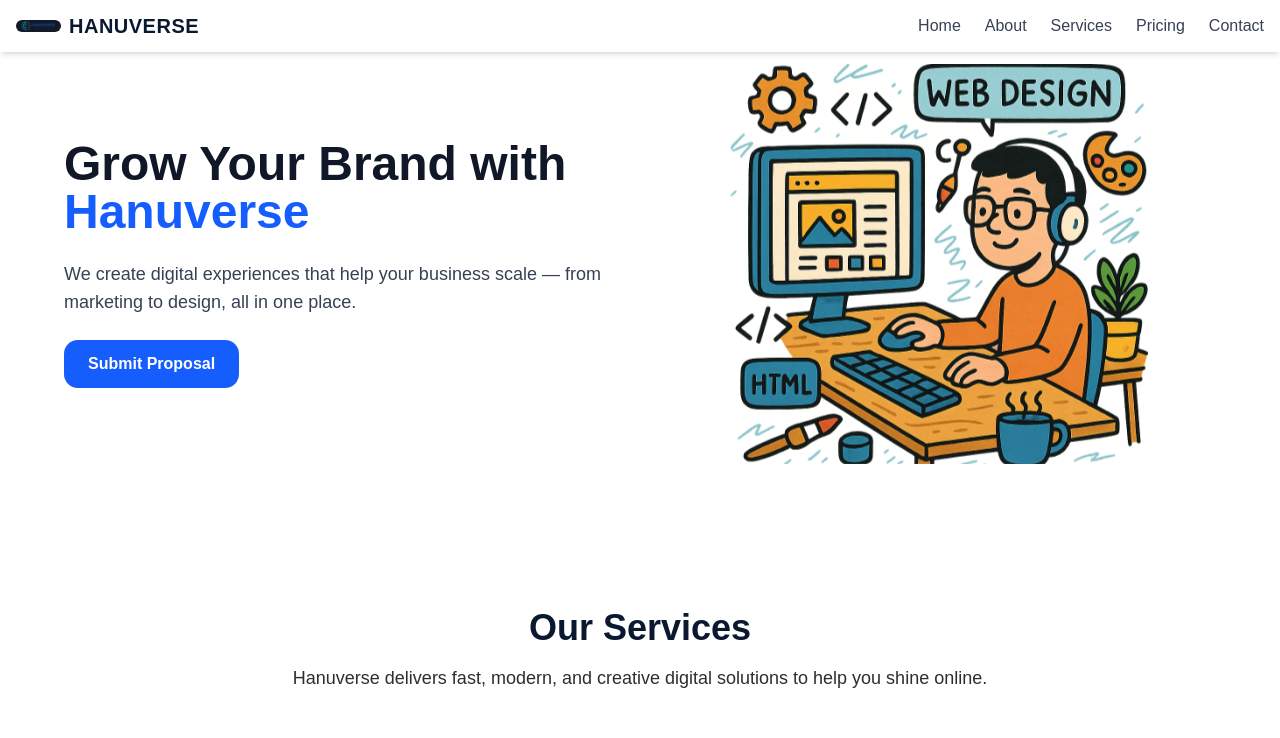
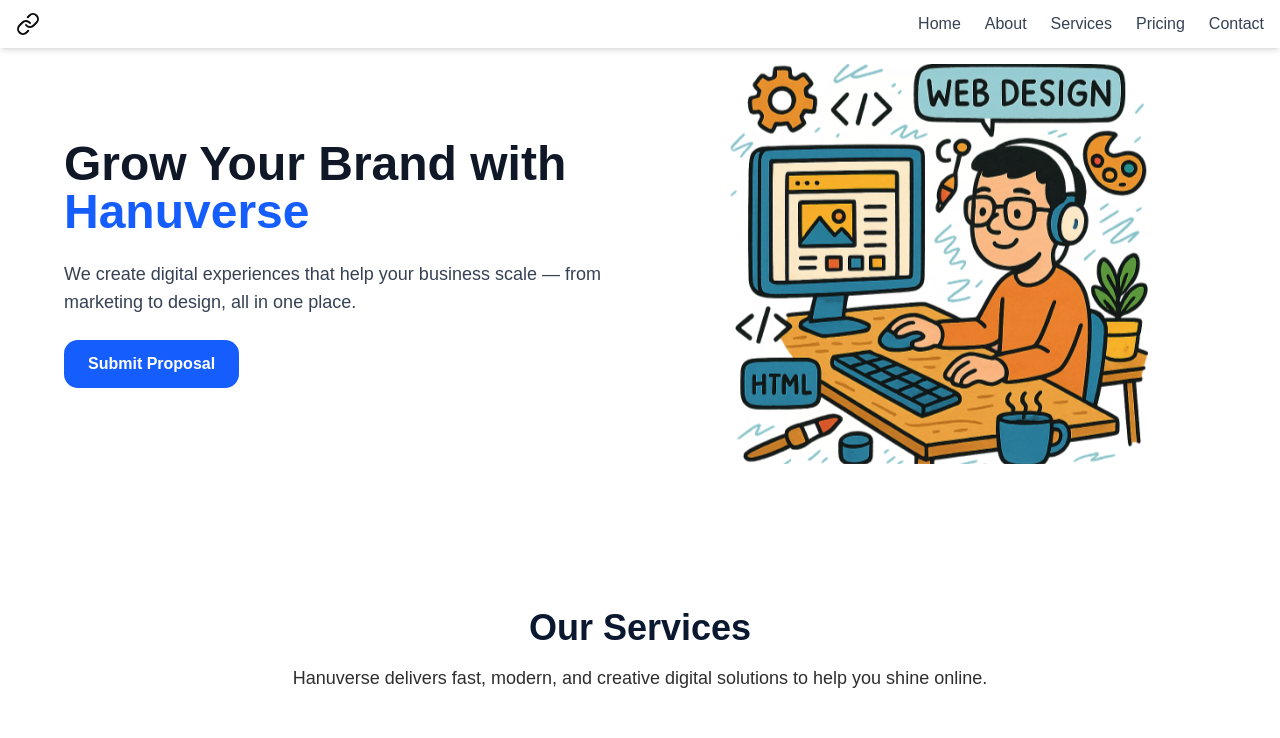
Before and after one commit to Ravindra-unuri/hanuverse-portfolio, a Next.js app: page / in a window 1280 px wide. Shown: the top 738 px of the page. Built offline with nearby package versions, Linux system fonts and the light colour scheme.

Commit message:
changes for build

```diff
--- a/src/pages/components/AboutSection.js
+++ b/src/pages/components/AboutSection.js
@@ -9,7 +9,7 @@
                     Hanuverse Digital Marketing is your creative partner in the digital world. We help brands shine online with viral-ready reels, captivating logos, and conversion-driven websites.
                 </p>
                 <p className="text-md text-gray-600 dark:text-gray-400 mb-6">
-                    Born out of passion and creativity, Hanuverse is here to deliver smart, trendy, and effective digital content. Whether you're a startup, creator, or business, we design to elevate your brand digitally and visually.
+                    Born out of passion and creativity, Hanuverse is here to deliver smart, trendy, and effective digital content. Whether you&apos;re a startup, creator, or business, we design to elevate your brand digitally and visually.
                 </p>
                 <div className="mt-8">
                     <p className="text-base font-medium text-navi-blue">
--- a/src/pages/components/NavigationHeader.js
+++ b/src/pages/components/NavigationHeader.js
@@ -1,3 +1,4 @@
+import { Link } from "lucide-react";
 import Image from "next/image";
 
 export default function NavBar() {
@@ -6,7 +7,7 @@
             <div className="max-w-7xl mx-auto px-4 py-3 flex items-center justify-between">
 
                 {/* Logo and Brand Name */}
-                <a href="/" className="flex items-center space-x-2">
+                <Link href="/" className="flex items-center space-x-2">
                     <Image
                         src="/assets/LOGO.png"
                         alt="Logo"
@@ -17,7 +18,7 @@
                     <span className="text-xl font-bold text-[#0A192F] dark:text-white tracking-wide">
                         HANUVERSE
                     </span>
-                </a>
+                </Link>
 
                 {/* Nav Links */}
                 <nav className="hidden md:flex space-x-6 font-medium text-gray-700 dark:text-gray-200">
```
Also changed, not shown: hello.txt (deleted).
